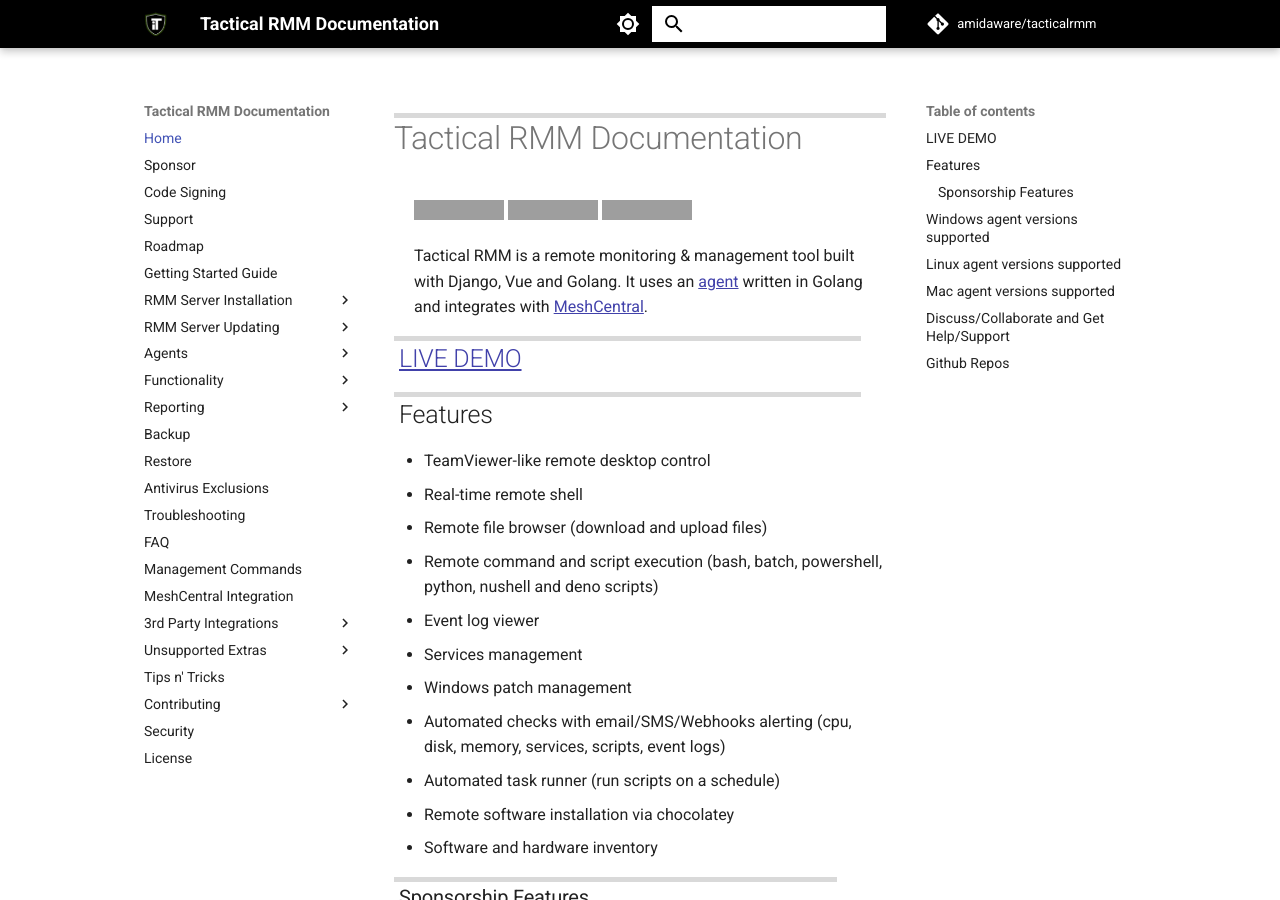
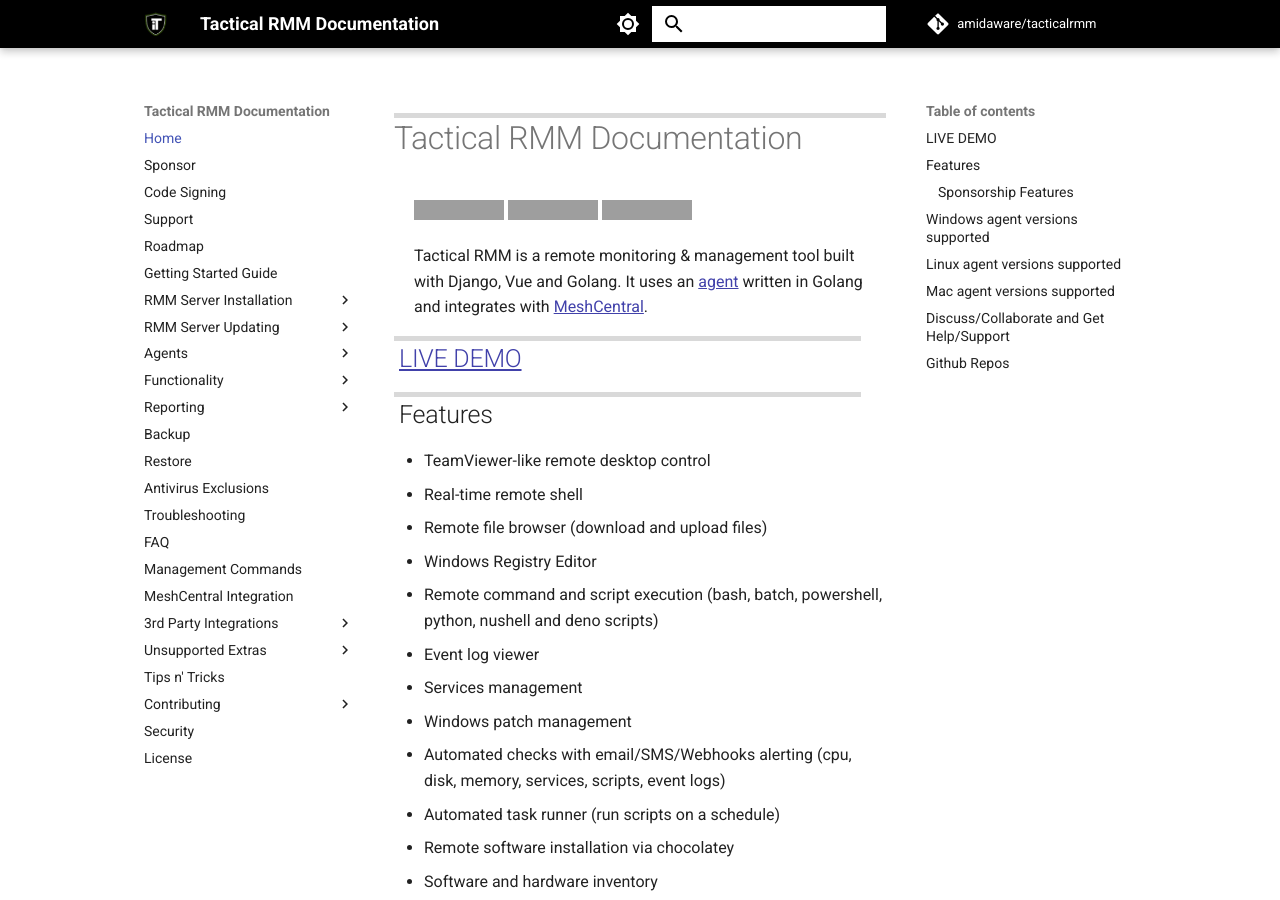
Before and after one commit to amidaware/trmm-docs, an MkDocs documentation site: the page built from docs/index.md, in a window 1280 px wide and 900 px high. Built offline with MkDocs 1.6.1 and Material for MkDocs 9.7.7, drawn with Linux system fonts in a browser that asks for light colours; comment, search, counter and statistics services are not loaded; grey boxes are pictures that could not be loaded.

Commit message:
add registry editor

```diff
--- a/docs/index.md
+++ b/docs/index.md
@@ -14,6 +14,7 @@
 - TeamViewer-like remote desktop control
 - Real-time remote shell
 - Remote file browser (download and upload files)
+- Windows Registry Editor
 - Remote command and script execution (bash, batch, powershell, python, nushell and deno scripts)
 - Event log viewer
 - Services management
```
